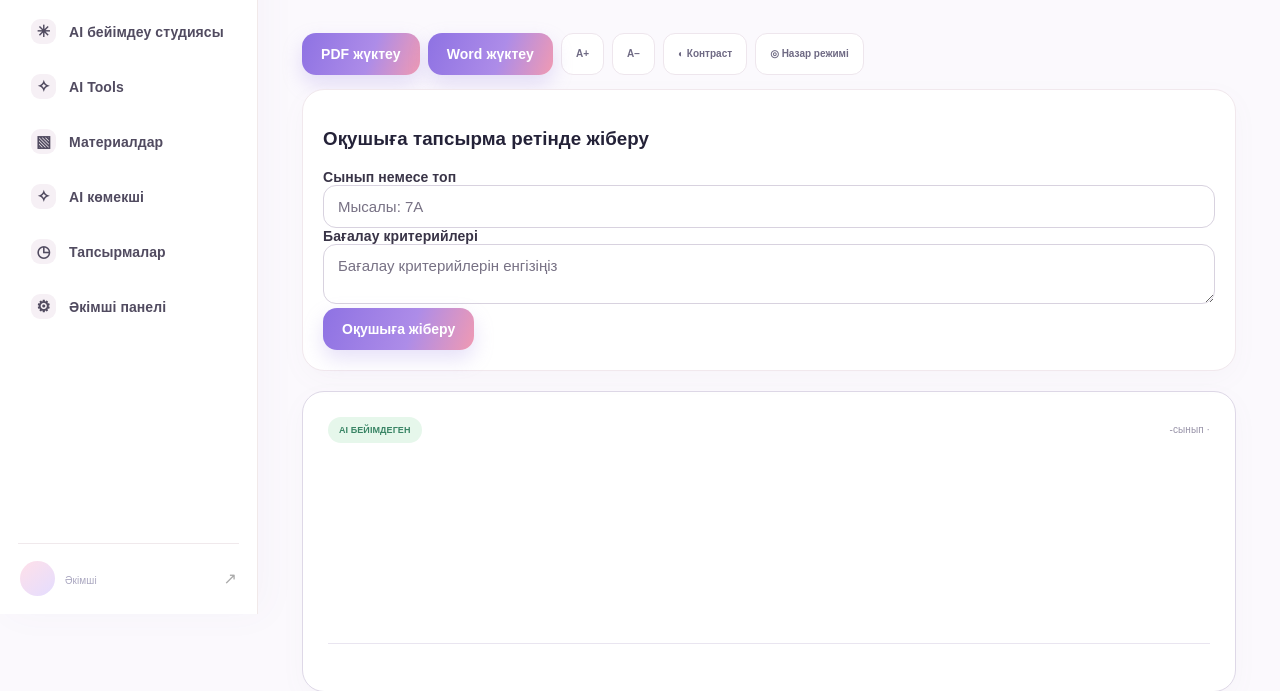
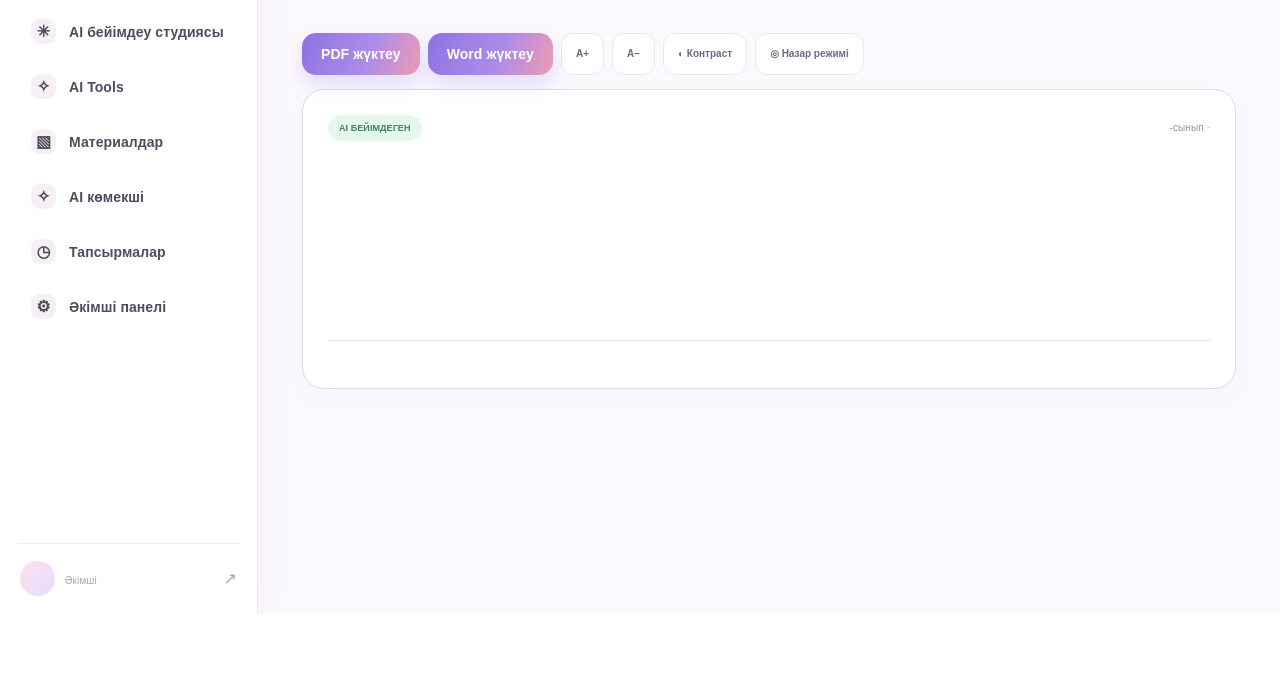
Before and after one commit to turganbaikyzysymbat-arch/INCLULEARN-AI, a Flask app: template templates/material.html in a window 1280 px wide. Shown: the part 186-877 px from the top of the page. After the commit the page ends 800 px from the top, so only its background shows below. Run offline with Flask 3, Linux system fonts and the light colour scheme; the template is opened without the code that fills it, so the values that code supplies are empty; the visitor is signed in with stand-in values (Sample User, id 1).

Commit message:
Remove student assignment form from material page

```diff
--- a/templates/material.html
+++ b/templates/material.html
@@ -18,19 +18,6 @@
     <button onclick="document.body.classList.toggle('contrast')">◐ Контраст</button>
     <button onclick="document.body.classList.toggle('focus-mode')">◎ Назар режимі</button>
 </div>
-
-{% if session.role in ('teacher', 'admin') %}
-<div class="surface-card" style="margin-bottom:20px;padding:20px">
-    <h3>Оқушыға тапсырма ретінде жіберу</h3>
-    <form method="POST" action="{{ url_for('assign', mid=m.id) }}">
-        <label>Сынып немесе топ</label>
-        <input type="text" name="class_name" placeholder="Мысалы: 7А" required>
-        <label>Бағалау критерийлері</label>
-        <textarea name="criteria" placeholder="Бағалау критерийлерін енгізіңіз"></textarea>
-        <button class="primary-btn" type="submit">Оқушыға жіберу</button>
-    </form>
-</div>
-{% endif %}
 
 <article class="reader-card">
     <div class="reader-meta">
```
